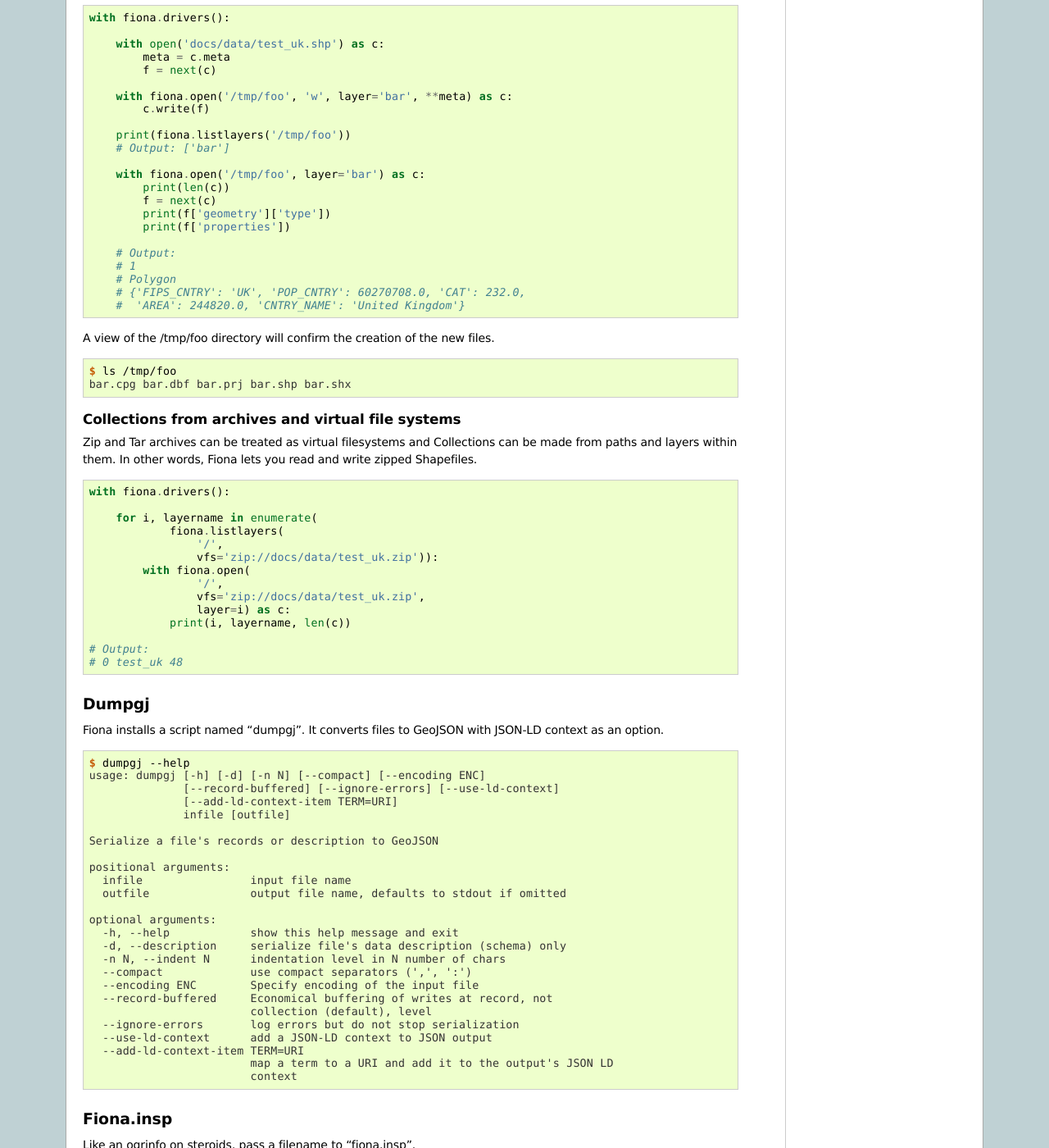
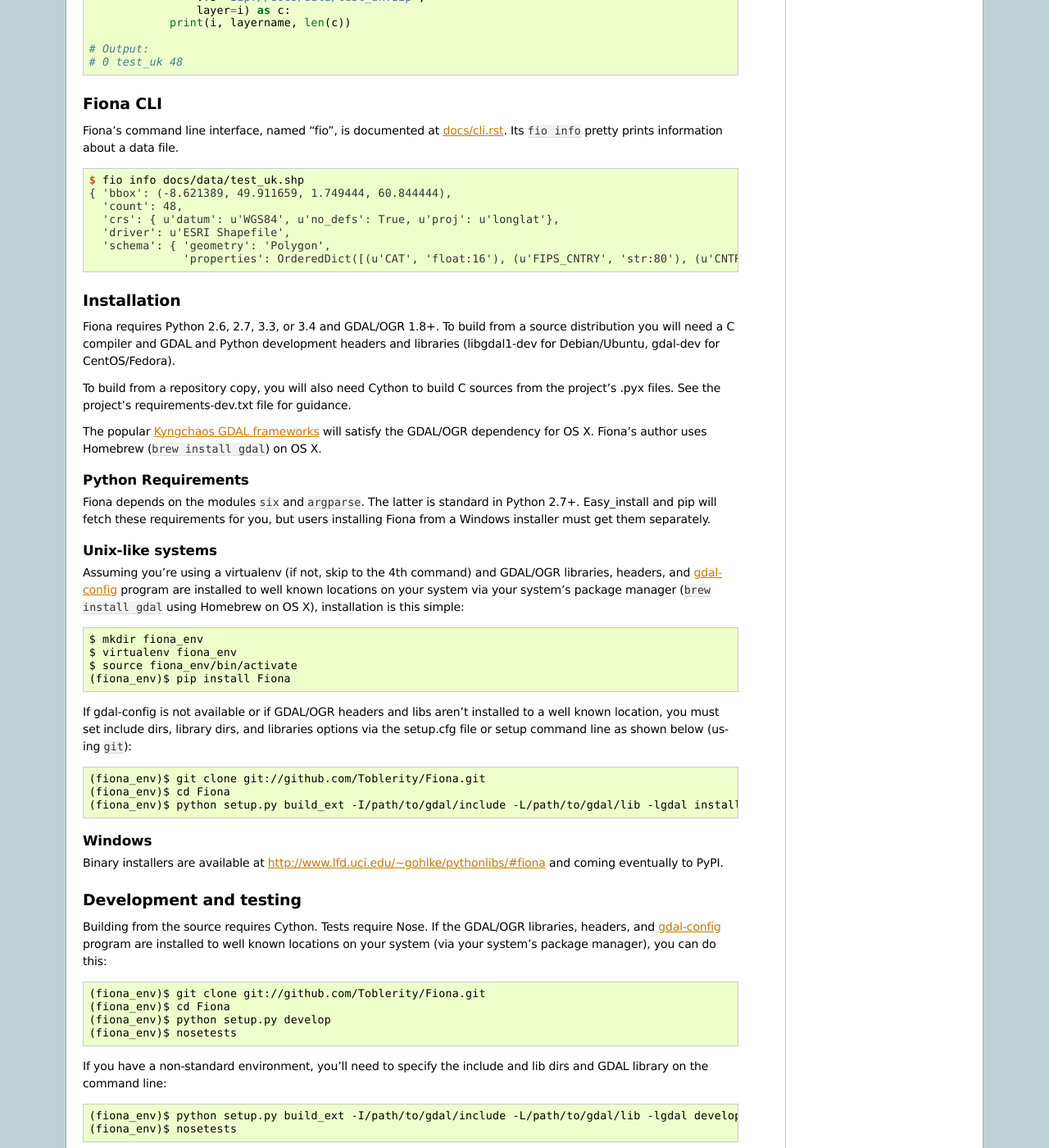
Before and after one commit to Toblerity/Fiona, a Sphinx documentation site: the page built from docs/README.rst, in a window 1280 px wide and 1400 px high, scrolled down 2649 px. Shown: the whole window at 82% size. Built offline with Sphinx 7.4.7, drawn with Linux system fonts in a browser that asks for light colours; pages that are not in the unit, such as notebooks, are missing from menus; some of the changed text lies outside the part shown.

Commit message:
Addition of info and insp commands, README overhaul.

```diff
--- a/README.rst
+++ b/README.rst
@@ -19,58 +19,6 @@
 * Fiona `home page <https://github.com/Toblerity/Fiona>`__
 * Fiona `docs and manual <http://toblerity.github.com/fiona/>`__
 * Fiona `examples <https://github.com/Toblerity/Fiona/tree/master/examples>`__
-
-Installation
-============
-
-Fiona requires Python 2.6, 2.7, 3.3, or 3.4 and GDAL/OGR 1.8+. To build from
-a source distribution you will need a C compiler and GDAL and Python
-development headers and libraries (libgdal1-dev for Debian/Ubuntu, gdal-dev for
-CentOS/Fedora).
-
-To build from a repository copy, you will also need Cython to build C sources
-from the project's .pyx files. See the project's requirements-dev.txt file for
-guidance.
-
-The popular `Kyngchaos GDAL frameworks
-<http://www.kyngchaos.com/software/frameworks#gdal_complete>`__ will satisfy
-the GDAL/OGR dependency for OS X. Fiona's author uses Homebrew (``brew install
-gdal``) on OS X.
-
-Python Requirements
--------------------
-
-Fiona depends on the modules ``six`` and ``argparse``. The latter is standard
-in Python 2.7+. Easy_install and pip will fetch these requirements for you, but
-users installing Fiona from a Windows installer must get them separately.
-
-Unix-like systems
------------------
-
-Assuming you're using a virtualenv (if not, skip to the 4th command) and
-GDAL/OGR libraries, headers, and `gdal-config`_ program are installed to well
-known locations on your system via your system's package manager (``brew
-install gdal`` using Homebrew on OS X), installation is this simple::
-
-  $ mkdir fiona_env
-  $ virtualenv fiona_env
-  $ source fiona_env/bin/activate
-  (fiona_env)$ pip install Fiona
-
-If gdal-config is not available or if GDAL/OGR headers and libs aren't
-installed to a well known location, you must set include dirs, library dirs,
-and libraries options via the setup.cfg file or setup command line as shown
-below (using ``git``)::
-
-  (fiona_env)$ git clone git://github.com/Toblerity/Fiona.git
-  (fiona_env)$ cd Fiona
-  (fiona_env)$ python setup.py build_ext -I/path/to/gdal/include -L/path/to/gdal/lib -lgdal install
-
-Windows
--------
-
-Binary installers are available at
-http://www.lfd.uci.edu/~gohlke/pythonlibs/#fiona and coming eventually to PyPI.
 
 Usage
 =====
@@ -235,51 +183,74 @@
     # Output:
     # 0 test_uk 48
 
-Dumpgj
-======
+Fiona CLI
+=========
 
-Fiona installs a script named "dumpgj". It converts files to GeoJSON with
-JSON-LD context as an option.
+Fiona's command line interface, named "fio", is documented at `docs/cli.rst
+<https://github.com/Toblerity/Fiona/blob/master/docs/cli.rst>`__. Its ``fio
+info`` pretty prints information about a data file.
 
 .. code-block:: console
 
-  $ dumpgj --help
-  usage: dumpgj [-h] [-d] [-n N] [--compact] [--encoding ENC]
-                [--record-buffered] [--ignore-errors] [--use-ld-context]
-                [--add-ld-context-item TERM=URI]
-                infile [outfile]
+    $ fio info docs/data/test_uk.shp
+    { 'bbox': (-8.621389, 49.911659, 1.749444, 60.844444),
+      'count': 48,
+      'crs': { u'datum': u'WGS84', u'no_defs': True, u'proj': u'longlat'},
+      'driver': u'ESRI Shapefile',
+      'schema': { 'geometry': 'Polygon',
+                  'properties': OrderedDict([(u'CAT', 'float:16'), (u'FIPS_CNTRY', 'str:80'), (u'CNTRY_NAME', 'str:80'), (u'AREA', 'float:15.2'), (u'POP_CNTRY', 'float:15.2')])}}
 
-  Serialize a file's records or description to GeoJSON
+Installation
+============
 
-  positional arguments:
-    infile                input file name
-    outfile               output file name, defaults to stdout if omitted
+Fiona requires Python 2.6, 2.7, 3.3, or 3.4 and GDAL/OGR 1.8+. To build from
+a source distribution you will need a C compiler and GDAL and Python
+development headers and libraries (libgdal1-dev for Debian/Ubuntu, gdal-dev for
+CentOS/Fedora).
 
-  optional arguments:
-    -h, --help            show this help message and exit
-    -d, --description     serialize file's data description (schema) only
-    -n N, --indent N      indentation level in N number of chars
-    --compact             use compact separators (',', ':')
-    --encoding ENC        Specify encoding of the input file
-    --record-buffered     Economical buffering of writes at record, not
-                          collection (default), level
-    --ignore-errors       log errors but do not stop serialization
-    --use-ld-context      add a JSON-LD context to JSON output
-    --add-ld-context-item TERM=URI
-                          map a term to a URI and add it to the output's JSON LD
-                          context
+To build from a repository copy, you will also need Cython to build C sources
+from the project's .pyx files. See the project's requirements-dev.txt file for
+guidance.
 
-Fiona.insp
-==========
+The popular `Kyngchaos GDAL frameworks
+<http://www.kyngchaos.com/software/frameworks#gdal_complete>`__ will satisfy
+the GDAL/OGR dependency for OS X. Fiona's author uses Homebrew (``brew install
+gdal``) on OS X.
 
-Like an ogrinfo on steroids, pass a filename to "fiona.insp".
+Python Requirements
+-------------------
 
-.. code-block:: console
+Fiona depends on the modules ``six`` and ``argparse``. The latter is standard
+in Python 2.7+. Easy_install and pip will fetch these requirements for you, but
+users installing Fiona from a Windows installer must get them separately.
 
-    $ fiona.insp docs/data/test_uk.shp
-    Fiona 1.1.1 Interactive Inspector (Python 2.7.5)
-    Type "src.schema", "next(src)", or "help(src)" for more information.
-    >>>
+Unix-like systems
+-----------------
+
+Assuming you're using a virtualenv (if not, skip to the 4th command) and
+GDAL/OGR libraries, headers, and `gdal-config`_ program are installed to well
+known locations on your system via your system's package manager (``brew
+install gdal`` using Homebrew on OS X), installation is this simple::
+
+  $ mkdir fiona_env
+  $ virtualenv fiona_env
+  $ source fiona_env/bin/activate
+  (fiona_env)$ pip install Fiona
+
+If gdal-config is not available or if GDAL/OGR headers and libs aren't
+installed to a well known location, you must set include dirs, library dirs,
+and libraries options via the setup.cfg file or setup command line as shown
+below (using ``git``)::
+
+  (fiona_env)$ git clone git://github.com/Toblerity/Fiona.git
+  (fiona_env)$ cd Fiona
+  (fiona_env)$ python setup.py build_ext -I/path/to/gdal/include -L/path/to/gdal/lib -lgdal install
+
+Windows
+-------
+
+Binary installers are available at
+http://www.lfd.uci.edu/~gohlke/pythonlibs/#fiona and coming eventually to PyPI.
 
 Development and testing
 =======================
--- /dev/null
+++ b/requirements.txt
@@ -0,0 +1,4 @@
+argparse
+click
+six
+ordereddict
--- a/setup.py
+++ b/setup.py
@@ -101,7 +101,7 @@
         Extension('fiona._err', ['src/fiona/_err.c'], **ext_options),
         Extension('fiona.ogrext', ['src/fiona/ogrext.c'], **ext_options)]
 
-requirements = ['six']
+requirements = ['click', 'six']
 if sys.version_info < (2, 7):
     requirements.append('argparse')
     requirements.append('ordereddict')
```
Also changed, not shown: docs/cli.rst (+17 -0 lines), 2 other files.
